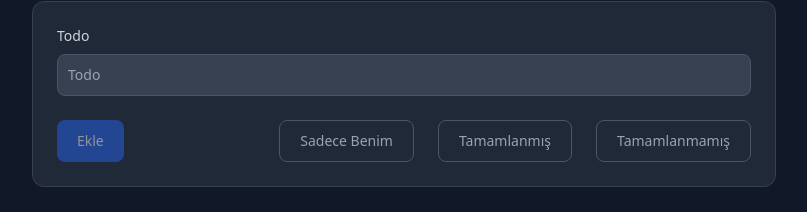
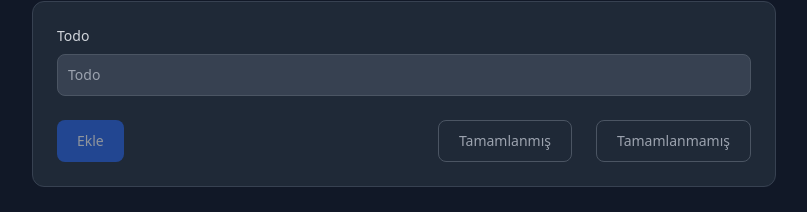
Before and after one commit to eminakcil/todo-with-context, a React (Vite) app: page / in a window 1280 px wide. Shown: the part 88-300 px from the top of the page, without its empty margins (236-1043 px from the left). Built offline with nearby package versions, Linux system fonts and the light colour scheme.

Commit message:
only me button condition

```diff
--- a/src/components/FilterButtons.jsx
+++ b/src/components/FilterButtons.jsx
@@ -1,8 +1,9 @@
 import classNames from 'classnames'
-import { useTodo } from '../context'
+import { useTodo, useAuth } from '../context'
 
 export default function FilterButtons() {
   const { onlyMe, updateOnlyMe, completed, updateCompleted } = useTodo()
+  const { user } = useAuth()
 
   function onlyMeHandle() {
     updateOnlyMe(!onlyMe)
@@ -17,6 +18,7 @@ export default function FilterButtons() {
 
   return (
     <div className="flex flex-row justify-end flex-wrap w-full gap-6">
+      {Object.keys(user).length !== 0 && (
         <button
           type="button"
           onClick={onlyMeHandle}
@@ -28,6 +30,7 @@ export default function FilterButtons() {
         >
           Sadece Benim
         </button>
+      )}
       <button
         type="button"
         onClick={toggleCompleted.bind(this, 'completed')}
```
Lines whose indentation alone changed are shown as unchanged.
